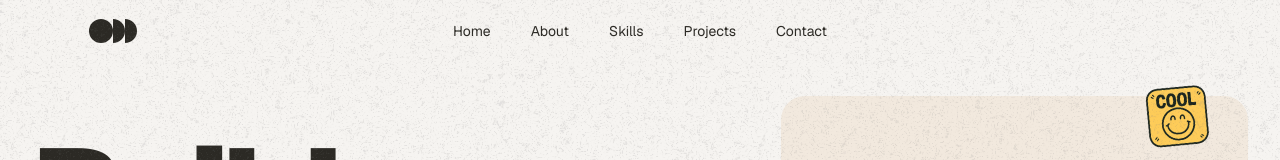
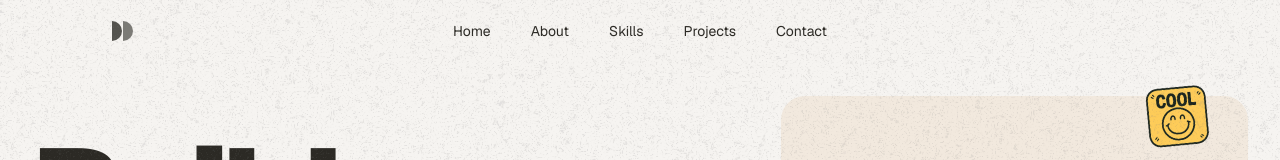
Before and after one commit to echozyr2001/portfolio-demo, a Next.js app: page / in a window 1280 px wide. Shown: the top 160 px of the page. Built offline with nearby package versions, Linux system fonts and the light colour scheme; a web font is replaced by a local one.

Commit message:
New logo

```diff
--- a/components/Logo.tsx
+++ b/components/Logo.tsx
@@ -11,15 +11,18 @@ export function Logo() {
       fill="none"
       xmlns="http://www.w3.org/2000/svg"
     >
-      <circle cx="12" cy="12" r="12" fill={COLORS.text} />
-      <path
-        d="M24 0C30.6274 0 36 5.37258 36 12C36 18.6274 30.6274 24 24 24V0Z"
-        fill={COLORS.text}
-      />
-      <path
-        d="M36 0C42.6274 0 48 5.37258 48 12C48 18.6274 42.6274 24 36 24V0Z"
-        fill={COLORS.text}
-      />
+      <defs>
+        <linearGradient id="modernGradient" x1="0%" y1="0%" x2="100%" y2="0%">
+          <stop offset="0%" stopColor={COLORS.text} />
+          <stop offset="100%" stopColor={COLORS.dark} />
+        </linearGradient>
+      </defs>
+
+      <circle cx="12" cy="12" r="10" fill="url(#modernGradient)" />
+
+      <path d="M 23 2 A 10 10 0 0 1 23 22 Z" fill={COLORS.text} opacity="0.8" />
+
+      <path d="M 34 2 A 10 10 0 0 1 34 22 Z" fill={COLORS.text} opacity="0.6" />
     </svg>
   );
 }
```
